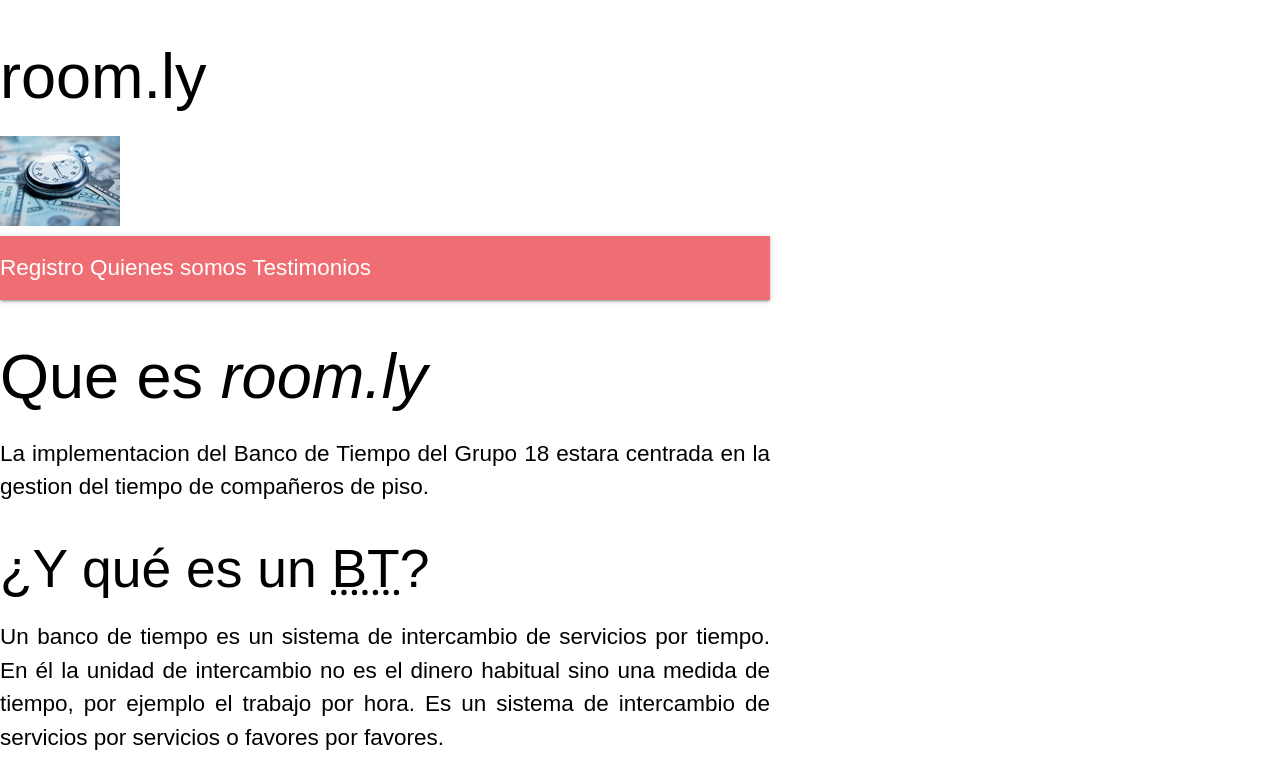
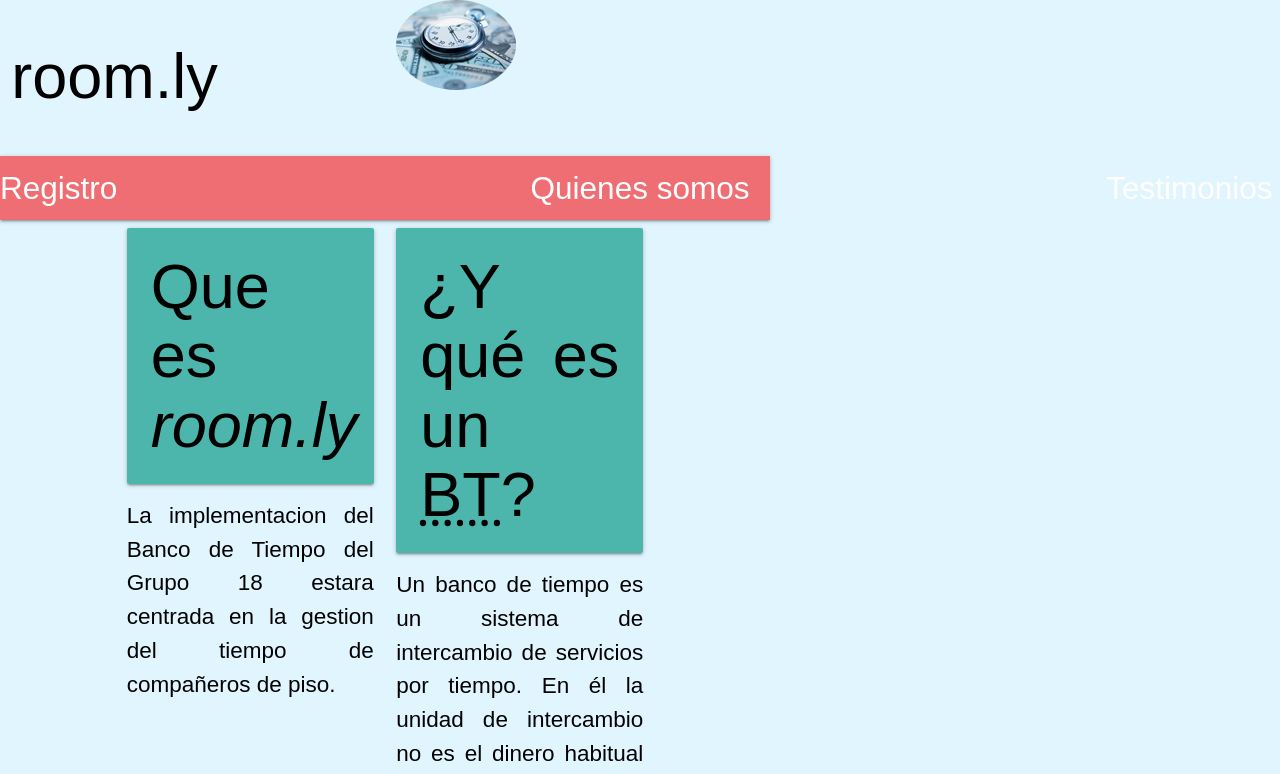
Before and after one commit to eduardobritosan/uya-practica-1, a plain HTML site: page practica-4/index.html in a window 1280 px wide. Shown: the top 774 px of the page. Drawn offline with Linux system fonts and the light colour scheme; files that its build step writes are made by us from their sources.

Commit message:
Primera parte materialize

```diff
--- a/practica-4/index.html
+++ b/practica-4/index.html
@@ -16,24 +16,39 @@
         <link href="style.css" rel="stylesheet">
         <title>room.ly</title>
     </head>
-    <body>
+    <body style="background-color:#e1f5fe ;">
     <header>
-            <h1>room.ly</h1>
-            <img src="images/logo.jpg">
+        <div class="row">
+            <div class="col s6">
+                <h1 class="left-align">room.ly</h1>
+            </div>
+            <div class="col s6">
+                <img  src="images/logo.jpg" class="circle right-align">
+            </div>
+        </div>
     </header>
         <nav>
-            <a>Registro</a>
-            <a>Quienes somos</a>
-            <a>Testimonios</a>
+            <a class="brand-logo left">Registro</a>
+            <a class="brand-logo center">Quienes somos</a>
+            <a class="brand-logo right">Testimonios</a>
         </nav>
         <section>
-            <header><h1>Que es <dfn>room.ly</dfn></h1></header>
+            <div class="container">
+                <div class="row">
+                    <div class="col s6">
+                        <header><h1 class="card-panel teal lighten-2">Que es <dfn>room.ly</dfn></h1></header>
                         <p>La implementacion del Banco de Tiempo del Grupo 18 estara centrada en la gestion del tiempo de compañeros de piso.</p>
+                    </div>
+                    <div class="col s6">
                         <article>
-                <h2>¿Y qué es un <acronym title="banco de tiempo">BT</acronym>?</h2>
+                            <h1 class="card-panel teal lighten-2">¿Y qué es un <acronym title="banco de tiempo">BT</acronym>?</h1>
                             <p>Un banco de tiempo es un sistema de intercambio de servicios por tiempo. En él la unidad de intercambio no es el dinero habitual sino una medida de tiempo, por ejemplo el trabajo por hora. Es un sistema de intercambio de servicios por servicios o favores por favores.
                             </p>
                         </article>
+                    </div>
+                </div>
+            </div>
+
         </section>
         <section>
             <table>
```
Lines whose indentation alone changed are shown as unchanged.
